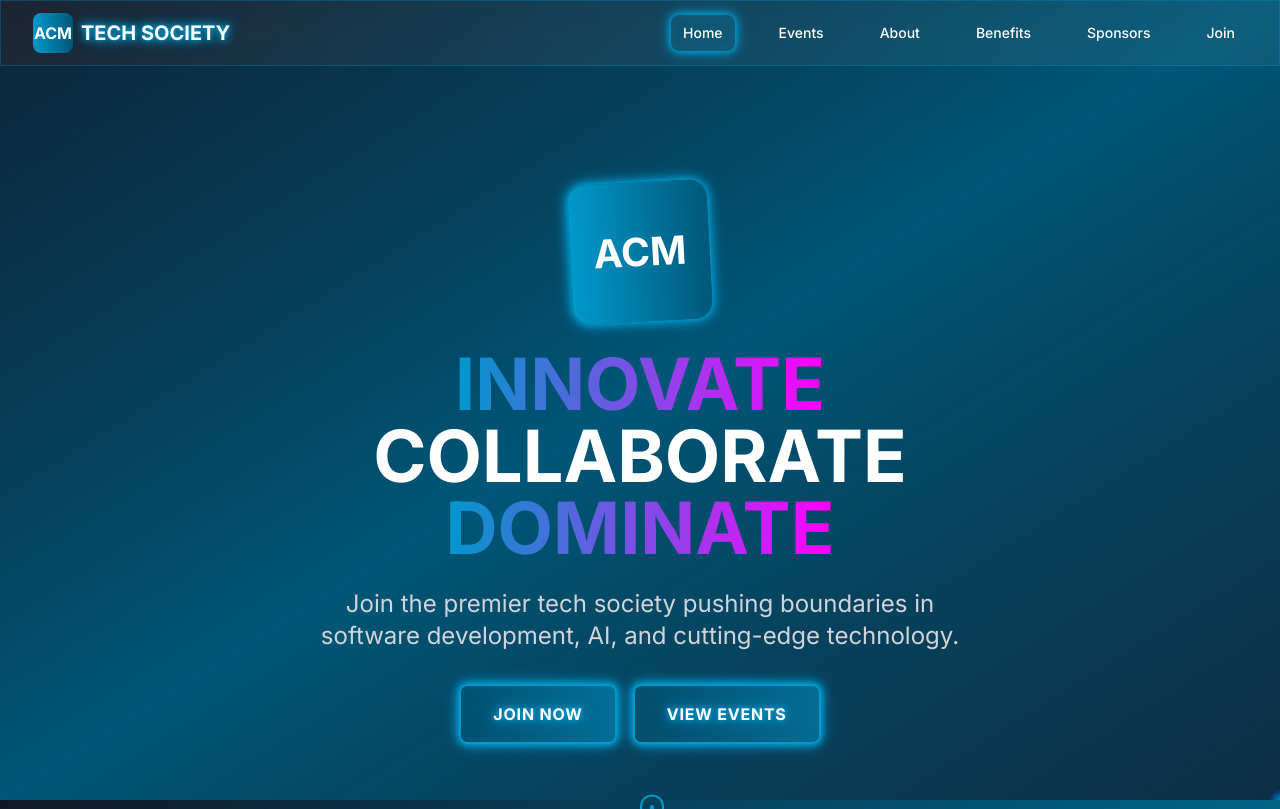
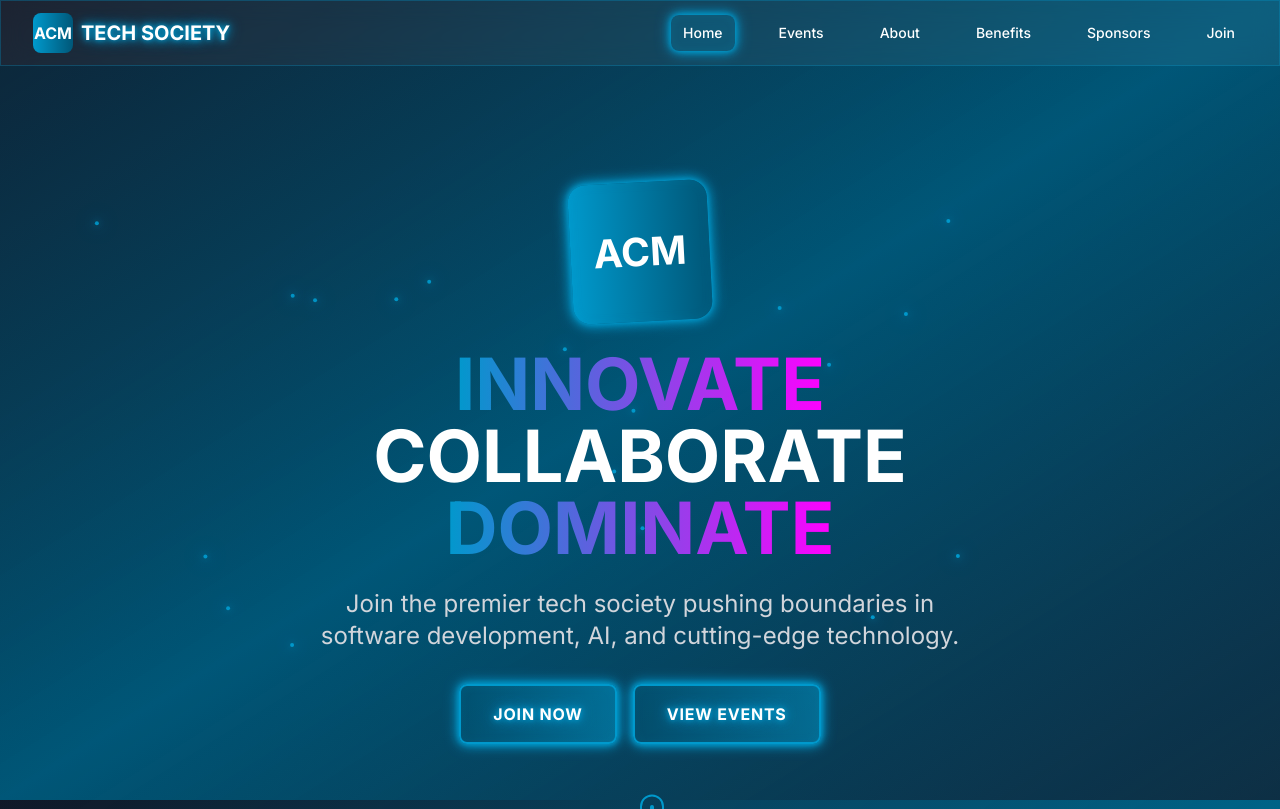
Before and after one commit to Yashvardhan0904/acm-site09, a Next.js app: page / in a window 1280 px wide. Shown: the top 809 px of the page. Built offline with nearby package versions, Linux system fonts and the light colour scheme.

Commit message:
build ready code

```diff
--- a/components/animations/floating-particles.tsx
+++ b/components/animations/floating-particles.tsx
@@ -4,6 +4,12 @@
 
 const FloatingParticles = () => {
   const particles = Array.from({ length: 20 }, (_, i) => i)
+
+  const getRandomX = () =>
+    typeof window !== 'undefined' ? Math.random() * window.innerWidth : 1000
+
+  const getRandomY = () =>
+    typeof window !== 'undefined' ? Math.random() * window.innerHeight : 1000
 
   return (
     <div className="fixed inset-0 pointer-events-none overflow-hidden">
@@ -12,12 +18,12 @@
           key={particle}
           className="absolute w-1 h-1 bg-acm-cyan rounded-full"
           initial={{
-            x: Math.random() * typeof window !== 'undefined' ? window.innerWidth : 1000,
-            y: Math.random() * typeof window !== 'undefined' ? window.innerHeight : 1000,
+            x: getRandomX(),
+            y: getRandomY(),
           }}
           animate={{
-            x: Math.random() * typeof window !== 'undefined' ? window.innerWidth : 1000,
-            y: Math.random() * typeof window !== 'undefined' ? window.innerHeight : 1000,
+            x: getRandomX(),
+            y: getRandomY(),
           }}
           transition={{
             duration: Math.random() * 10 + 10,
--- a/components/ui/cyberpunk-button.tsx
+++ b/components/ui/cyberpunk-button.tsx
@@ -7,16 +7,19 @@
   onClick?: () => void
   variant?: 'primary' | 'secondary'
   className?: string
+  type?: "button" | "submit" | "reset"   // ✅ ADD THIS
 }
 
 export default function CyberpunkButton({
   children,
   onClick,
   variant = 'primary',
-  className = ''
+  className = '',
+  type = "button"            // ✅ default to "button"
 }: CyberpunkButtonProps) {
   return (
     <motion.button
+      type={type}             // ✅ Apply it here
       whileHover={{ scale: 1.05 }}
       whileTap={{ scale: 0.95 }}
       onClick={onClick}
--- a/components/ui/event-card.tsx
+++ b/components/ui/event-card.tsx
@@ -1,7 +1,7 @@
 'use client'
 
 import { motion } from 'framer-motion'
-import { Event } from '@/data/dummy-data'
+import { Event } from '@/lib/data/dummy-data'
 import CyberpunkButton from './cyberpunk-button'
 
 interface EventCardProps {
```
